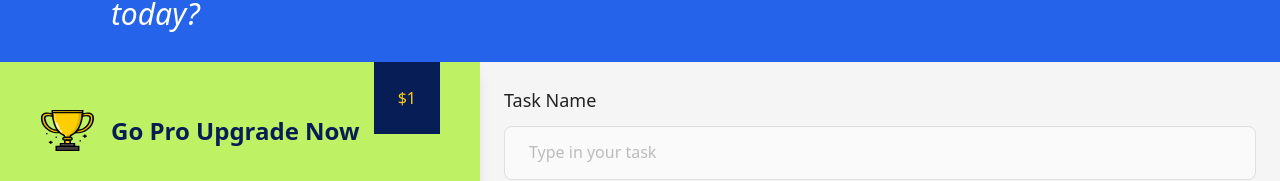
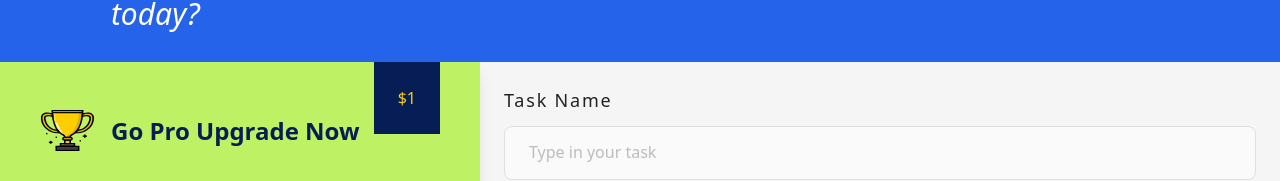
Before and after one commit to sogoyayo/todoApp, a React (Vite) app: page / in a window 1280 px wide. Shown: the part 114-295 px from the top of the page. Built offline with nearby package versions, Linux system fonts and the light colour scheme.

Commit message:
first commit

```diff
--- a/src/pages/todo-app.tsx
+++ b/src/pages/todo-app.tsx
@@ -108,7 +108,10 @@ export const TodoApp: React.FC = () => {
         <div className="flex flex-col flex-grow py-6 px-6">
           <div>
             <div className="space-y-3">
-              <label htmlFor="taskName" className="block text-lg font-medium mb-2">
+              <label
+                htmlFor="taskName"
+                className="block text-lg tracking-widest font-light mb-2"
+              >
                 Task Name
               </label>
               <input
```
